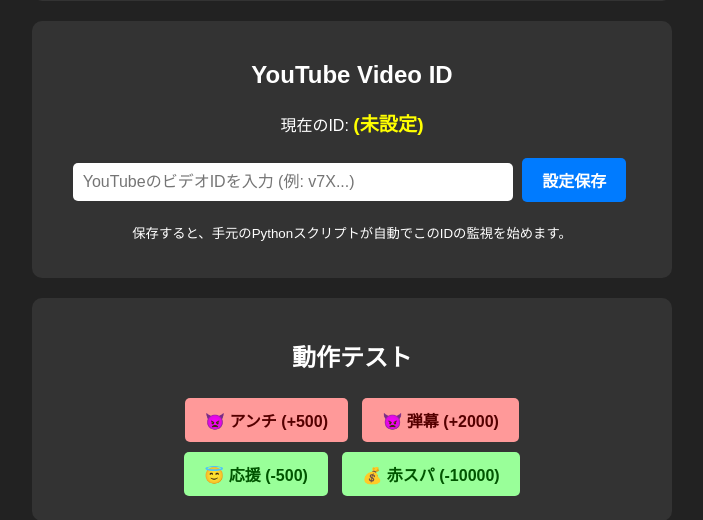
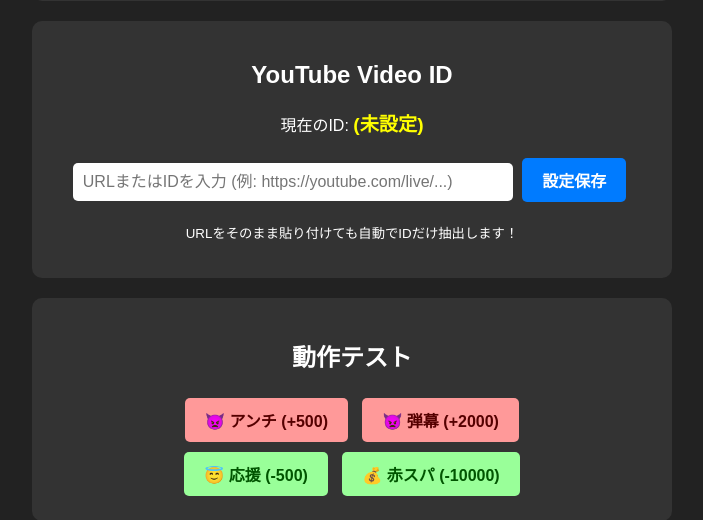
Before and after one commit to MEGWIN/dark, a FastAPI app: page /admin in a window 1280 px wide. Shown: the part 386-906 px from the top of the page, without its empty margins (288-991 px from the left). Run offline with FastAPI, Linux system fonts and the light colour scheme.

Commit message:
Update admin.html

```diff
--- a/templates/admin.html
+++ b/templates/admin.html
@@ -38,9 +38,9 @@
     <div class="panel">
         <h2>YouTube Video ID</h2>
         <p>現在のID: <span id="current-id">---</span></p>
-        <input type="text" id="video-id-input" placeholder="YouTubeのビデオIDを入力 (例: v7X...)" />
+        <input type="text" id="video-id-input" placeholder="URLまたはIDを入力 (例: https://youtube.com/live/...)" />
         <button class="btn-save" onclick="saveVideoID()">設定保存</button>
-        <p><small>保存すると、手元のPythonスクリプトが自動でこのIDの監視を始めます。</small></p>
+        <p><small>URLをそのまま貼り付けても自動でIDだけ抽出します！</small></p>
     </div>
 
     <div class="panel">
@@ -88,17 +88,59 @@
             fetch(API_TOGGLE, { method: 'POST' }).then(r => r.json()).then(updateUI);
         }
 
-        // ビデオID保存
+        // ★ここが新機能！URLからIDを抽出する関数
+        function extractVideoId(input) {
+            input = input.trim();
+            // URLじゃない(ただのID)ならそのまま返す
+            if (!input.includes("http") && !input.includes("youtube") && !input.includes("youtu.be")) {
+                return input;
+            }
+
+            let videoId = "";
+            try {
+                // パターン1: https://youtube.com/live/xxxx?feature...
+                if (input.includes("/live/")) {
+                    videoId = input.split("/live/")[1];
+                }
+                // パターン2: https://youtu.be/xxxx
+                else if (input.includes("youtu.be/")) {
+                    videoId = input.split("youtu.be/")[1];
+                }
+                // パターン3: https://www.youtube.com/watch?v=xxxx
+                else if (input.includes("v=")) {
+                    videoId = input.split("v=")[1];
+                }
+
+                // 後ろについた ?feature=share などをカットする
+                if (videoId) {
+                    const ampersandPos = videoId.indexOf('&');
+                    const questionPos = videoId.indexOf('?');
+                    if (ampersandPos !== -1) videoId = videoId.substring(0, ampersandPos);
+                    if (questionPos !== -1) videoId = videoId.substring(0, questionPos);
+                    return videoId;
+                }
+            } catch (e) {
+                console.error("ID抽出エラー", e);
+            }
+            return input; // 万が一失敗したらそのまま返す
+        }
+
+        // ビデオID保存（抽出機能付き）
         function saveVideoID() {
-            const vid = videoIdInput.value.trim();
+            const rawInput = videoIdInput.value;
+            const vid = extractVideoId(rawInput); // 自動抽出！
+
             if (!vid) return alert("IDを入力してください");
+
+            // 確認用アラート（うざければ消してOK）
+            // alert("設定するID: " + vid);
 
             fetch(API_CONFIG, {
                 method: 'POST',
                 headers: { 'Content-Type': 'application/json' },
                 body: JSON.stringify({ video_id: vid })
             }).then(r => r.json()).then(data => {
-                alert("保存しました！Python側が自動で認識します。");
+                alert("保存しました！\n設定ID: " + vid);
                 updateUI(data);
                 videoIdInput.value = "";
             });
```
